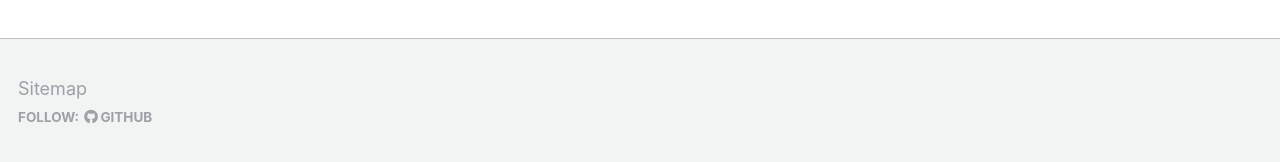
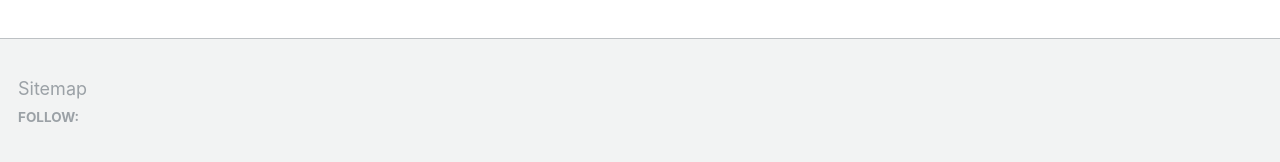
Before and after one commit to williambennettecon/williambennettecon.github.io, a Jekyll site: the page built from _pages/about.md, in a window 1280 px wide. Shown: the part 725-887 px from the top of the page. Built offline with Jekyll 4.4.1, drawn with Linux system fonts in a browser that asks for light colours.

Commit message:
Update footer.html

```diff
--- a/_includes/footer.html
+++ b/_includes/footer.html
@@ -5,18 +5,6 @@
     {% if site.data.ui-text[site.locale].follow_label %}
       <li><strong>{{ site.data.ui-text[site.locale].follow_label }}</strong></li>
     {% endif %}
-    {% if site.twitter.username %}
-      <li><a href="https://twitter.com/{{ site.twitter.username }}"><i class="fab fa-twitter-square" aria-hidden="true"></i> Twitter</a></li>
-    {% endif %}
-    {% if site.facebook.username %}
-      <li><a href="https://facebook.com/{{ site.facebook.username }}"><i class="fab fa-facebook-square" aria-hidden="true"></i> Facebook</a></li>
-    {% endif %}
-    {% if site.author.github %}
-      <li><a href="http://github.com/{{ site.author.github }}"><i class="fab fa-github" aria-hidden="true"></i> GitHub</a></li>
-    {% endif %}
-    {% if site.author.bitbucket %}
-      <li><a href="http://bitbucket.org/{{ site.author.bitbucket }}"><i class="fab fa-bitbucket" aria-hidden="true"></i> Bitbucket</a></li>
-    {% endif %}
   </ul>
 </div>
 
```
